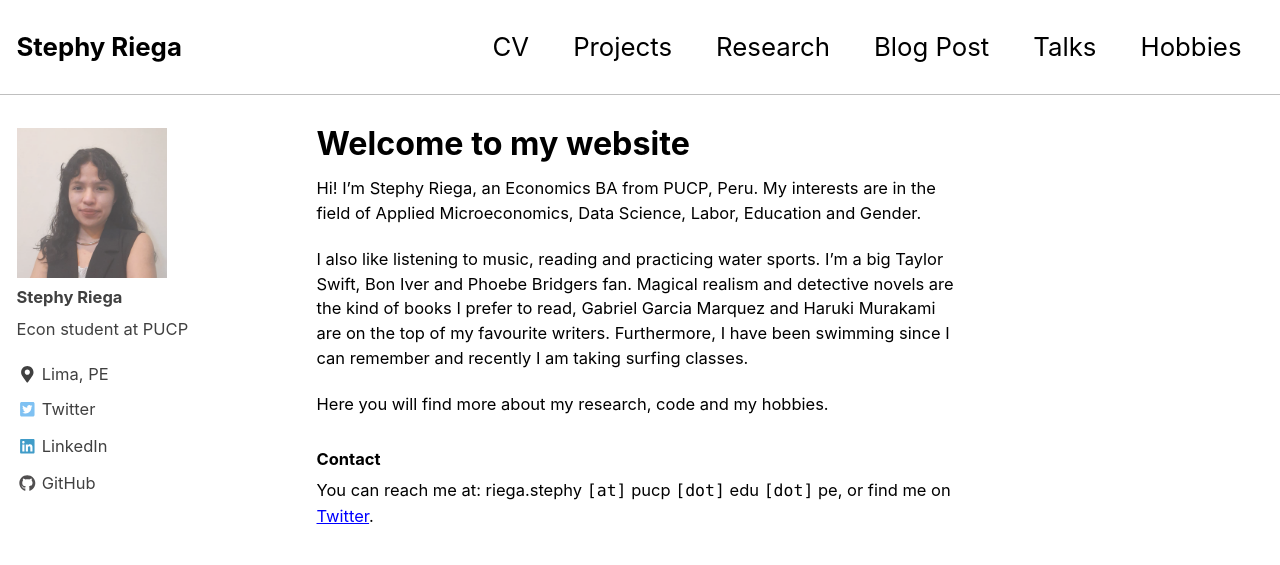
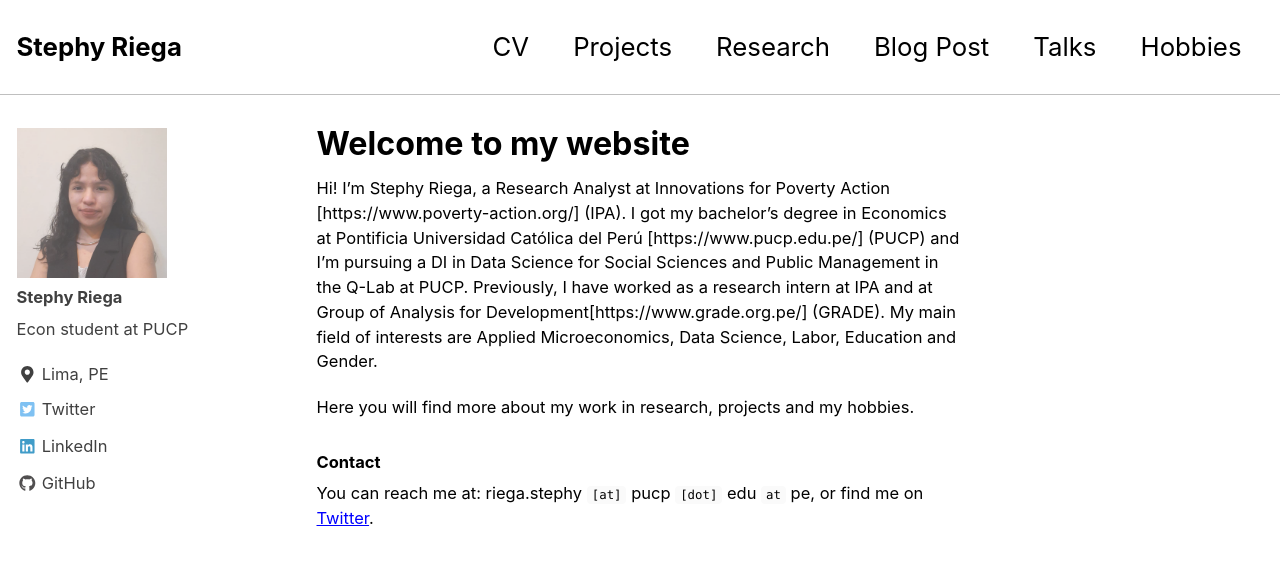
Before and after one commit to stephyriega/stephyriega.github.io, a Jekyll site: the page built from _pages/about.md, in a window 1280 px wide and 900 px high. Shown: the top 565 px of the window. Built offline with Jekyll 4.4.1, drawn with Linux system fonts in a browser that asks for light colours; nearby versions of some CDN libraries.

Commit message:
update upload

```diff
--- a/_pages/about.md
+++ b/_pages/about.md
@@ -8,12 +8,10 @@ redirect_from:
   - /about.html
 ---
 
-Hi! I'm Stephy Riega, an Economics BA from PUCP, Peru. My interests are in the field of Applied Microeconomics, Data Science, Labor, Education and Gender.
+Hi! I'm Stephy Riega, a Research Analyst at Innovations for Poverty Action [https://www.poverty-action.org/] (IPA). I got my bachelor's degree in Economics at Pontificia Universidad Católica del Perú [https://www.pucp.edu.pe/] (PUCP) and I'm pursuing a DI in Data Science for Social Sciences and Public Management in the Q-Lab at PUCP. Previously, I have worked as a research intern at IPA and at Group of Analysis for Development[https://www.grade.org.pe/] (GRADE). My main field of interests are Applied Microeconomics, Data Science, Labor, Education and Gender.
 
-I also like listening to music, reading and practicing water sports. I'm a big Taylor Swift, Bon Iver and Phoebe Bridgers fan. Magical realism and detective novels are the kind of books I prefer to read, Gabriel Garcia Marquez and Haruki Murakami are on the top of my favourite writers. Furthermore, I have been swimming since I can remember and recently I am taking surfing classes.
-
-Here you will find more about my research, code and my hobbies.
+Here you will find more about my work in research, projects and my hobbies.
 
 
 ### Contact
-You can reach me at: riega.stephy <kbd>[at]</kbd> pucp <kbd>[dot]</kbd> edu <kbd>[dot]</kbd> pe, or find me on [Twitter](https://twitter.com/sriegae?t=-E5p7AOp4HKnJfDUdmgROQ&s=09).
+You can reach me at: riega.stephy `[at]` pucp `[dot]` edu `at` pe, or find me on [Twitter](https://twitter.com/sriegae?t=-E5p7AOp4HKnJfDUdmgROQ&s=09).
```
